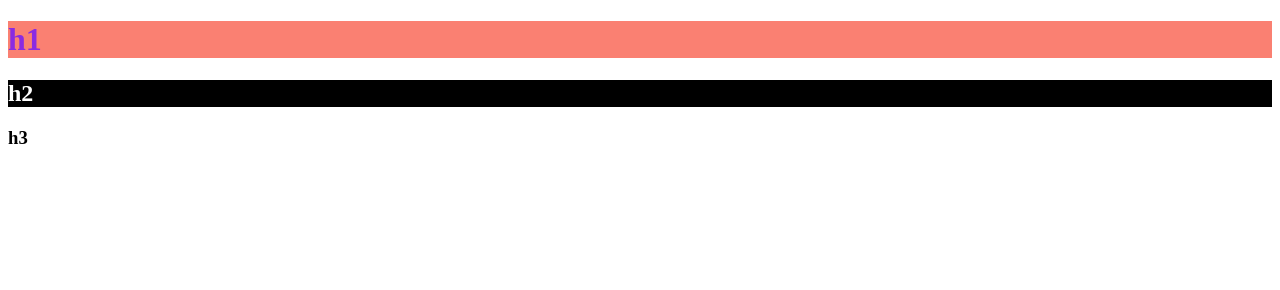
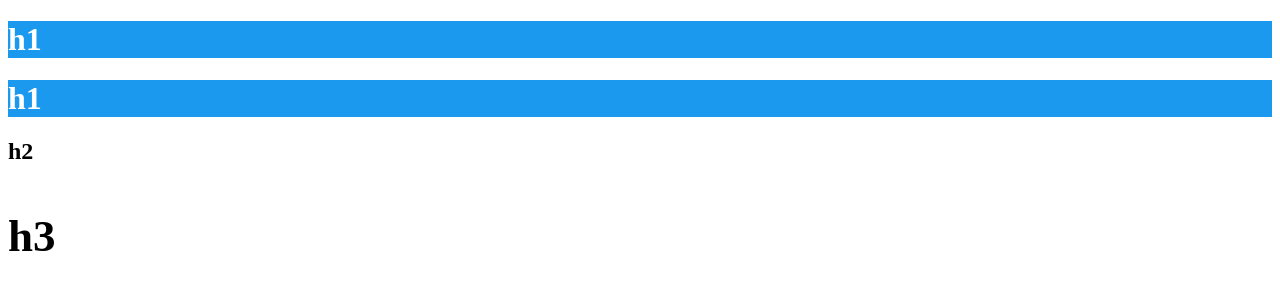
Before and after one commit to mateusamarall/Curso_DevWeb, a plain HTML site: page CSS/index.html in a window 1280 px wide. Drawn offline with Linux system fonts and the light colour scheme.

Commit message:
referenciando elemento

```diff
--- a/CSS/index.html
+++ b/CSS/index.html
@@ -8,8 +8,9 @@
     <title>Document</title>
   </head>
   <body>
-    <h1>h1</h1>
+    <h1 class="azul">h1</h1>
+    <h1 class="azul">h1</h1>
     <h2>h2</h2>
-    <h3>h3</h3>
+    <h3 id="meuheader">h3</h3>
   </body>
 </html>
--- a/CSS/style.css
+++ b/CSS/style.css
@@ -1,8 +1,7 @@
-h1 {
-  color: #8a2be2;
-  background-color: #fa8072;
+.azul {
+  color: #fff;
+  background-color: #1a99ee;
 }
-h2 {
-  background-color: #000;
-  color: #fff;
+#meuheader {
+  font-size: 45px;
 }
```
